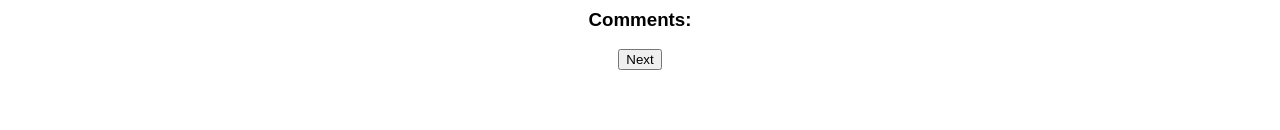
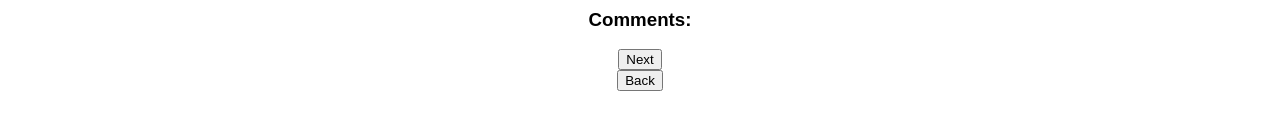
Before and after one commit to cloakerwolf/Student-Feedback, a React (Create React App) app: page /#/review in a window 1280 px wide. Shown: the part 356-486 px from the top of the page. Built offline with nearby package versions, Linux system fonts and the light colour scheme.

Commit message:
back button is working

```diff
--- a/src/components/Comments/Comments.jsx
+++ b/src/components/Comments/Comments.jsx
@@ -22,7 +22,10 @@ class Comments extends Component {
         this.props.history.push('/review');
     }
 
-
+    handleBack = (event) => {
+        event.preventDefault();
+        this.props.history.push('/support');
+    }
 
 
     render() {
@@ -31,8 +34,11 @@ class Comments extends Component {
                 <h1>Any comments you want to leave?</h1>
                 <form onSubmit={this.handleSubmit}>
                     <input className="inputs" type="text" placeholder="Comments" onChange={this.handleChange} />
+                    <br />
                     <button className="btn btn-secondary btn-lg checkoutBtn" >Next</button>
                 </form>
+                {/* put the button outside the form so i can still hit return to enter the input or use the next button */}
+                <button className="btn btn-secondary btn-lg checkoutBtn" onClick={this.handleBack}>Back</button>
             </>
 
 
--- a/src/components/Content/Content.jsx
+++ b/src/components/Content/Content.jsx
@@ -10,6 +10,11 @@ class Content extends Component {
         this.setState({
             understanding: event.target.value
         })
+    }
+
+    handleBack = (event) =>{
+        event.preventDefault();
+        this.props.history.push('/');
     }
 
     handleSubmit = (event) => {
@@ -35,8 +40,11 @@ class Content extends Component {
                     <input className="inputs" type="radio" name="content" value="3"  onChange={this.handleRadio}/>3
                     <input className="inputs" type="radio" name="content" value="4"  onChange={this.handleRadio}/>4
                     <input className="inputs" type="radio" name="content" value="5"  onChange={this.handleRadio}/>5
+                <br/>
                 <button className="btn btn-secondary btn-lg checkoutBtn" >Next</button>
                 </form>
+                {/* put the button outside the form so i can still hit return to enter the input or use the next button */}
+                <button className="btn btn-secondary btn-lg checkoutBtn" onClick={this.handleBack}>Back</button>
             </>
 
 
--- a/src/components/Review/Review.jsx
+++ b/src/components/Review/Review.jsx
@@ -27,6 +27,11 @@ class Review extends Component {
 
     }
 
+    handleBack = (event) => {
+        event.preventDefault();
+        this.props.history.push('/comments');
+    }
+
 
     render() {
         return (
@@ -38,6 +43,8 @@ class Review extends Component {
                 <h3>Support: {this.props.feedback.support}</h3>
                 <h3>Comments: {this.props.feedback.comments}</h3>
                 <button className="btn btn-secondary btn-lg checkoutBtn" onClick={this.handleSubmit}>Next</button>
+                <br />
+                <button className="btn btn-secondary btn-lg checkoutBtn" onClick={this.handleBack}>Back</button>
             </>
 
 
--- a/src/components/Support/Support.jsx
+++ b/src/components/Support/Support.jsx
@@ -26,6 +26,10 @@ class Support extends Component {
     }
 
 
+    handleBack = (event) => {
+        event.preventDefault();
+        this.props.history.push('/content');
+    }
 
     render() {
         return (
@@ -37,8 +41,11 @@ class Support extends Component {
                     <input className="inputs" type="radio" name="support" value="3"  onChange={this.handleRadio}/>3
                     <input className="inputs" type="radio" name="support" value="4"  onChange={this.handleRadio}/>4
                     <input className="inputs" type="radio" name="support" value="5"  onChange={this.handleRadio}/>5
+                    <br />
                 <button className="btn btn-secondary btn-lg checkoutBtn" >Next</button>
                 </form>
+                {/* put the button outside the form so i can still hit return to enter the input or use the next button */}
+                <button className="btn btn-secondary btn-lg checkoutBtn" onClick={this.handleBack}>Back</button>
             </>
 
 
```
